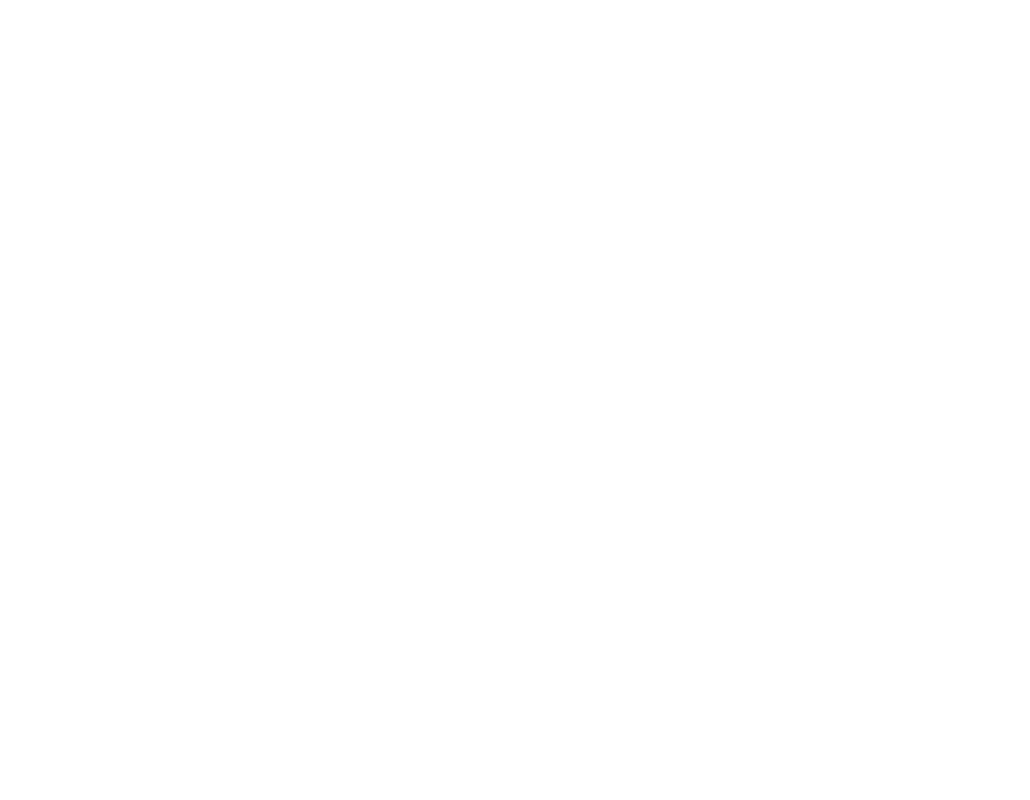
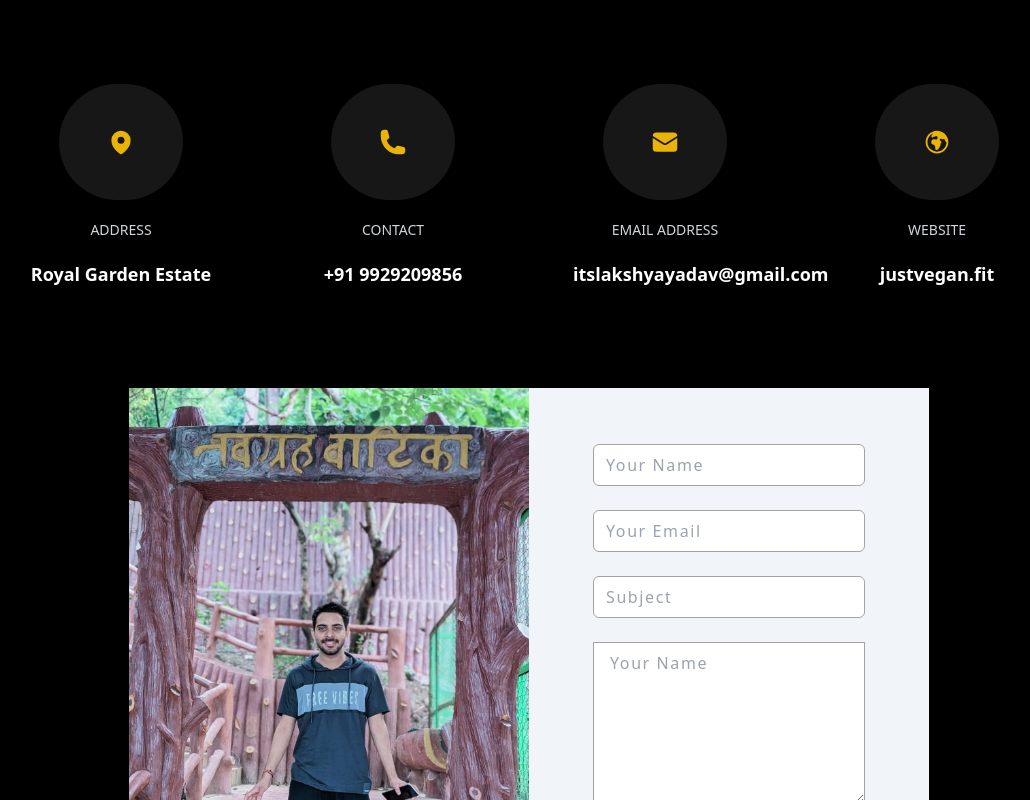
Before and after one commit to itslakshyayadav/my-portfolio, a React (Vite) app: page /Contact in a window 1280 px wide. Before the commit this address had no page. Shown: the part 200-1000 px from the top of the page, without its empty margins (111-1141 px from the left). Before the commit the page ends 800 px from the top, so only its background shows below. Built offline with nearby package versions, Linux system fonts and the light colour scheme.

Commit message:
commit all changes

```diff
--- a/src/pages/About.jsx
+++ b/src/pages/About.jsx
@@ -30,7 +30,10 @@ export default function About() {
   ];
 
   return (
-    <div className="bg-black flex flex-col gap-10 h-[42rem] py-14 px-10">
+    <div
+      id="about"
+      className="bg-black flex flex-col gap-10 h-[42rem] py-14 px-10"
+    >
       <p className="font-bold text-center text-6xl  text-white">About Me</p>
       <div className="flex mt-8">
         <div className="w-1/2 flex items-center justify-center">
@@ -64,9 +67,9 @@ export default function About() {
                   target="_blank"
                   rel="noopener noreferrer"
                   download="ResumeFile-PDF-document"
-                  className="px-6 py-3 rounded-xl bg-yellow-500 text-lg hover:bg-yellow-300"
+                  className="px-6 py-3  rounded-xl bg-yellow-500 text-lg hover:bg-yellow-300"
                 >
-                  Dowanload CV
+                  Download CV
                 </Link>
               </div>
             </div>
--- /dev/null
+++ b/src/pages/Contact.jsx
@@ -0,0 +1,96 @@
+import {
+  HiMapPin,
+  HiPhone,
+  HiEnvelope,
+  HiGlobeEuropeAfrica,
+} from "react-icons/hi2";
+export default function Contact() {
+  return (
+    <div className="bg-black py-14 px-10 ">
+      <h1 className="text-6xl font-bold text-center text-white">Contact Me</h1>
+      <div className="grid grid-cols-1 sm:grid-cols-2 md:grid-cols-3 xl:grid-cols-4 gap-6 lg:gap-12 text-white px-20 py-20">
+        <div className=" flex flex-col gap-5 py-5 px-5 ">
+          <div className="bg-neutral-900 px-12 py-11 m-auto rounded-full">
+            <HiMapPin className="h-7 w-7 text-yellow-500"></HiMapPin>
+          </div>
+          <h1 className="text-center text-sm text-gray-300"> ADDRESS</h1>
+          <h1 className="text-center font-semibold text-lg">
+            {" "}
+            Royal Garden Estate{" "}
+          </h1>
+        </div>
+        <div className=" flex flex-col gap-5 py-5 px-5">
+          <div className="bg-neutral-900 px-12 py-11 m-auto rounded-full">
+            <HiPhone className="h-7 w-7 text-yellow-500"></HiPhone>
+          </div>
+          <h1 className="text-center text-sm text-gray-300"> CONTACT</h1>
+          <h1 className="text-center font-semibold text-lg"> +91 9929209856</h1>
+        </div>
+        <div className=" flex flex-col gap-5 py-5 px-5">
+          <div className="bg-neutral-900 px-12 py-11 m-auto rounded-full">
+            <HiEnvelope className="h-7 w-7 text-yellow-500"></HiEnvelope>
+          </div>
+          <h1 className="text-center text-sm text-gray-300"> EMAIL ADDRESS</h1>
+          <h1 className="text-center font-semibold text-lg">
+            {" "}
+            itslakshyayadav@gmail.com
+          </h1>
+        </div>
+        <div className=" flex flex-col gap-5 py-5 px-5">
+          <div className="bg-neutral-900 px-12 py-11 m-auto rounded-full">
+            <HiGlobeEuropeAfrica className="h-7 w-7 text-yellow-500"></HiGlobeEuropeAfrica>
+          </div>
+          <h1 className="text-center text-sm text-gray-300"> WEBSITE</h1>
+          <a
+            href="http://justvegan.fit/"
+            target="_blank"
+            rel="noreferrer"
+            className="text-center font-semibold text-lg"
+          >
+            justvegan.fit
+          </a>
+        </div>
+      </div>
+
+      <div className="flex w-4/6 bg-slate-100 m-auto">
+        <div className="w-1/2">
+          <img
+            src="src/assets/lakshya-simple.jpeg"
+            className="h-[34rem] w-full object-cover"
+            alt=""
+          />
+        </div>
+        <div className="w-1/2 flex flex-col gap-6 py-8  px-16">
+          <input
+            type="text"
+            placeholder="Your Name"
+            className="w-full px-3 py-2 mt-6 rounded-md tracking-widest  border border-neutral-400"
+          />
+          <input
+            type="text"
+            placeholder="Your Email"
+            className="w-full px-3 py-2 rounded-md tracking-widest  border border-neutral-400"
+          />
+          <input
+            type="text"
+            placeholder="Subject"
+            className="w-full px-3 py-2 rounded-md tracking-widest  border border-neutral-400"
+          />
+          <textarea
+            name=""
+            placeholder="Your Name"
+            id=""
+            cols="30"
+            rows="6"
+            className="border border-neutral-400 tracking-widest px-4 py-2
+          "
+          ></textarea>
+          <button className="animate-bounce mt-4 px-6 py-4 rounded-3xl bg-yellow-500 uppercase tracking-widest  text-md hover:bg-yellow-300 hover:text-black">
+            send message
+          </button>
+        </div>
+      </div>
+      <div></div>
+    </div>
+  );
+}
--- a/src/pages/Home.jsx
+++ b/src/pages/Home.jsx
@@ -4,18 +4,20 @@ export default function Home() {
       <div className="w-1/2 flex justify-center">
         <div className="flex flex-col gap-3">
           <div>
-            <p className="font-semibold text-lg text-yellow-500">Hlow...</p>
+            <p className="font-semibold text-lg tracking-widest uppercase text-yellow-500">
+              Hello
+            </p>
             <span className="text-[5rem] text-white">I'am </span>
             <h1 className="text-[5rem] font-bold text-yellow-500">
-              Lakshya yadav
+              Lakshya Yadav
             </h1>
             <h2 className=" text-[3rem] text-white">Frontend Web Developer</h2>
           </div>
           <div className="flex gap-3">
-            <button className="px-6 py-4 rounded-xl bg-yellow-500 uppercase text-white text-xl hover:bg-yellow-700">
+            <button className="px-6 py-4 rounded-xl bg-yellow-500 uppercase text-white text-sm hover:bg-yellow-700">
               Hire Me
             </button>
-            <button className="px-5 py-4 rounded-xl  border border-white uppercase text-white text-xl hover:bg-white hover:text-black">
+            <button className="px-5 py-4 rounded-xl  border border-white uppercase text-white text-sm hover:bg-white hover:text-black">
               my work
             </button>
           </div>
--- /dev/null
+++ b/src/pages/ImagesText.jsx
@@ -0,0 +1,24 @@
+export default function ImageText() {
+  return (
+    <div>
+      <div
+        className="flex flex-col gap-8 justify-center items-center text-5xl text-white h-[32rem] font-bold"
+        style={{
+          backgroundImage: `url("src/assets/Img2.jpg")`,
+        }}
+      >
+        <h1>
+          I'm
+          <span className="text-5xl font-bold text-yellow-500">
+            &nbsp; Available &nbsp;
+          </span>
+          for freelancing
+        </h1>
+
+        <button className="px-6 py-4 rounded-3xl bg-yellow-500 uppercase text-white text-xl hover:bg-yellow-300 hover:text-black">
+          Hire Me
+        </button>
+      </div>
+    </div>
+  );
+}
--- a/src/pages/Navbar.jsx
+++ b/src/pages/Navbar.jsx
@@ -6,8 +6,8 @@ export default function Navbar() {
           <a href="/" className="hover:text-yellow-500">
             <li>Home</li>
           </a>
-          <a href="/About" id="About" className="hover:text-yellow-500">
-            <li id="About">About</li>
+          <a href="#about" className="hover:text-yellow-500">
+            <li>About</li>
           </a>
           <a href="/Resume" className="hover:text-yellow-500">
             <li>Resume</li>
@@ -18,7 +18,7 @@ export default function Navbar() {
           <a href="/Services" className="hover:text-yellow-500">
             <li>Services</li>
           </a>
-          <a href="" className="hover:text-yellow-500">
+          <a href="/Contact" className="hover:text-yellow-500">
             <li>Contact</li>
           </a>
         </ul>
--- a/src/pages/homePage.jsx
+++ b/src/pages/homePage.jsx
@@ -1,8 +1,9 @@
 import About from "./About";
+import Contact from "./Contact";
 import Home from "./Home";
+import ImageText from "./ImagesText";
 import Resume from "./Resume";
 import Services from "./Services";
-
 import Skills from "./Skills";
 
 function HomePage() {
@@ -13,6 +14,8 @@ function HomePage() {
       <Resume></Resume>
       <Services></Services>
       <Skills></Skills>
+      <ImageText></ImageText>
+      <Contact></Contact>
     </>
   );
 }
--- a/src/router.jsx
+++ b/src/router.jsx
@@ -5,6 +5,7 @@ import About from "./pages/About";
 import Resume from "./pages/Resume";
 import Skills from "./pages/Skills";
 import Services from "./pages/Services";
+import Contact from "./pages/Contact";
 
 const router = createBrowserRouter([
   {
@@ -27,6 +28,10 @@ const router = createBrowserRouter([
     path: "/Services",
     element: <Services />,
   },
+  {
+    path: "/Contact",
+    element: <Contact />,
+  },
 ]);
 
 export default router;
```
Also changed, not shown: src/pages/Resume.jsx (+14 -12 lines), src/pages/Services.jsx (+6 -6 lines).
